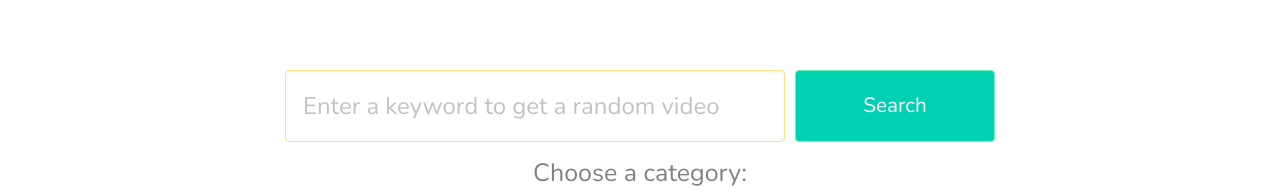
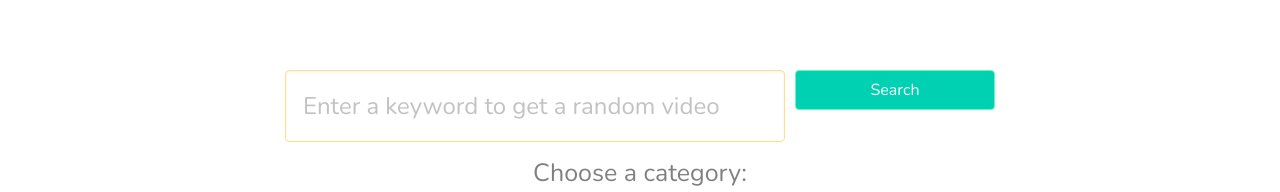
Before and after one commit to StephGidde/choost, a React (Create React App) app in the folder client/: page / in a window 1280 px wide. Shown: the part 410-602 px from the top of the page. Built offline with nearby package versions, Linux system fonts and the light colour scheme; no server answers.

Commit message:
fixed small issue with save changes button add category

```diff
--- a/client/src/App.css
+++ b/client/src/App.css
@@ -140,8 +140,8 @@ a {
   width: 20%;
   max-width: 200px;
   font-family: "Nunito", sans-serif;
-  font-size: 1.3rem !important;
-  height: 4.5rem !important;
+  font-size: 1rem !important;
+  /* height: 2.5rem !important; */
 }
 
 @media (max-width: 700px) {
--- a/client/src/components/AddCategory.js
+++ b/client/src/components/AddCategory.js
@@ -47,12 +47,16 @@ class AddCategory extends Component {
     if (q && categoryName) {
       this.props.makeFormAppear();
       axios
-        .post(process.env.REACT_APP_API_URL || "http://localhost:5000/user-categories", {
-          q,
-          categoryName,
-          categoryIcon,
-          user
-        })
+        .post(
+          process.env.REACT_APP_API_URL ||
+            "http://localhost:5000/user-categories",
+          {
+            q,
+            categoryName,
+            categoryIcon,
+            user
+          }
+        )
         .then(res => {
           this.props.addCategory(q, categoryName, categoryIcon);
           swal({ title: "Added to Your Categories!", icon: "success" });
@@ -86,7 +90,6 @@ class AddCategory extends Component {
   };
 
   render() {
-
     return (
       <div
         className={
@@ -117,7 +120,7 @@ class AddCategory extends Component {
               <label className="label is-medium">Search</label>
               <div className="control">
                 <input
-                  value= {this.props.keyword? this.props.keyword:null}
+                  value={this.props.keyword ? this.props.keyword : null}
                   ref={input => (this.searchInput = input)}
                   className="input is-medium is-warning"
                   type="text"
@@ -148,7 +151,7 @@ class AddCategory extends Component {
           </section>
           <footer className="modal-card-foot">
             <button
-              className=" searchbutton button is-primary is-outlined"
+              className=" searchbutton button is-primary solid-green"
               onClick={e => {
                 this.addCategory(e);
               }}
```
